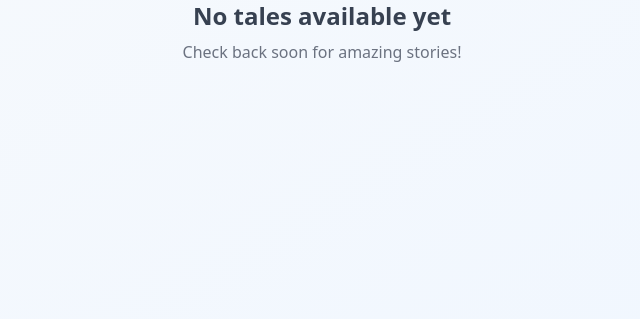
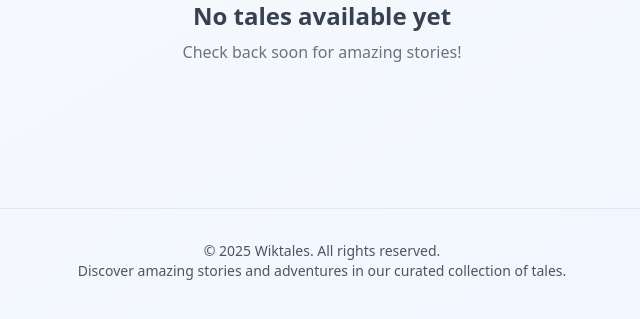
Before and after one commit to InnaTarasyan/wiktales, a Laravel app: page / in a window 1280 px wide. Shown: the part 312-631 px from the top of the page, without its empty margins (318-958 px from the left). Run offline with Laravel 12, Linux system fonts and the light colour scheme; data that the repository does not hold is empty; parts of the project's set-up code (start-up, migrations or seed data) failed here and were passed over; some libraries are stand-ins or nearby versions.

Commit message:
added site footer

```diff
--- a/resources/views/tales/index.blade.php
+++ b/resources/views/tales/index.blade.php
@@ -233,5 +233,13 @@
         </div>
     @endif
 </div>
+
+<!-- Footer -->
+<footer class="w-full max-w-7xl mx-auto px-4 sm:px-6 lg:px-8 mt-8 sm:mt-12 pt-6 sm:pt-8 border-t border-gray-200">
+    <div class="text-center text-xs sm:text-sm text-gray-600">
+        <p class="mb-2 sm:mb-0">&copy; {{ date('Y') }} Wiktales. All rights reserved.</p>
+        <p class="text-xs sm:text-sm leading-relaxed max-w-lg mx-auto">Discover amazing stories and adventures in our curated collection of tales.</p>
+    </div>
+</footer>
 </body>
 </html>
```
Also changed, not shown: resources/views/tales/show.blade.php (+8 -0 lines), resources/views/welcome.blade.php (+8 -0 lines).
